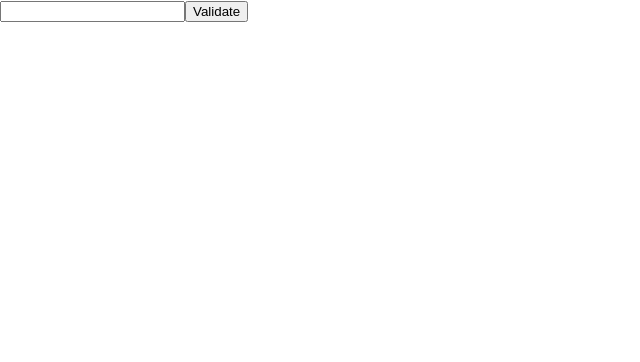
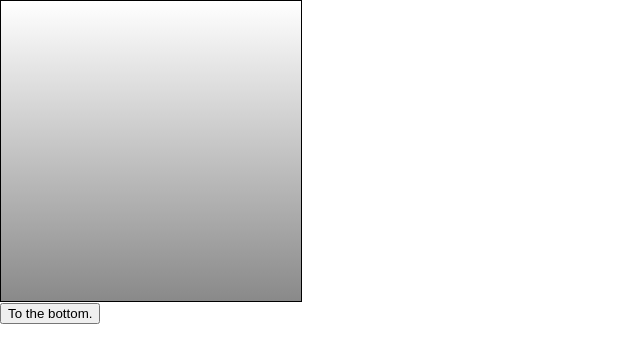
Before and after one commit to geumilbae/book_react_skill, a React (Create React App) app in the folder hello-react/: page / in a window 1280 px wide. Shown: the top 362 px of the page, without its empty margins (0-640 px from the left). Built offline with nearby package versions, Linux system fonts and the light colour scheme.

Commit message:
5.3 ref on component

```diff
--- a/hello-react/src/App.js
+++ b/hello-react/src/App.js
@@ -1,10 +1,15 @@
 import React from "react";
-import ValidationSample from "./ValidationSample";
+import ScrollBox from "./ScrollBox";
 
 class App extends React.Component {
     render() {
         return (
-            <ValidationSample />
+            <div>
+                <ScrollBox ref={(ref) => this.scrollBox=ref}/>
+                <button onClick={() => this.scrollBox.scrollToBottom()}>
+                    To the bottom.
+                </button>
+            </div>
         );
     }
 }
--- /dev/null
+++ b/hello-react/src/ScrollBox.js
@@ -0,0 +1,44 @@
+import React, {Component} from "react";
+
+class ScrollBox extends Component {
+
+    scrollToBottom = () => {
+        const {scrollHeight, clientHeight} = this.box;
+        /*  앞 코드에는 비구조화 할당 문법을 사용하였습니다.
+            다음 코드와 같은 의미입니다.
+            const scrollHeight = this.box.scrollHeight;
+            const clientHeight = this.box.clientHeight;
+        */
+        this.box.scrollTop = scrollHeight - clientHeight;
+
+    }
+
+    render() {
+        const style = {
+            border: '1px solid black',
+            height: '300px',
+            width: '300px',
+            overflow: 'auto',
+            position: 'relative'
+        };
+
+        const innerStyle = {
+            width: '100%',
+            height: '650px',
+            background: 'linear-gradient(white, black)'
+        }
+
+        return (
+            <div
+                style={style}
+                ref={(ref) => {
+                    this.box = ref
+                }}
+            >
+                <div style={innerStyle}/>
+            </div>
+        );
+    }
+}
+
+export default ScrollBox;
```
Also changed, not shown: hello-react/src/IterationSample.js (added, +14 -0 lines).
